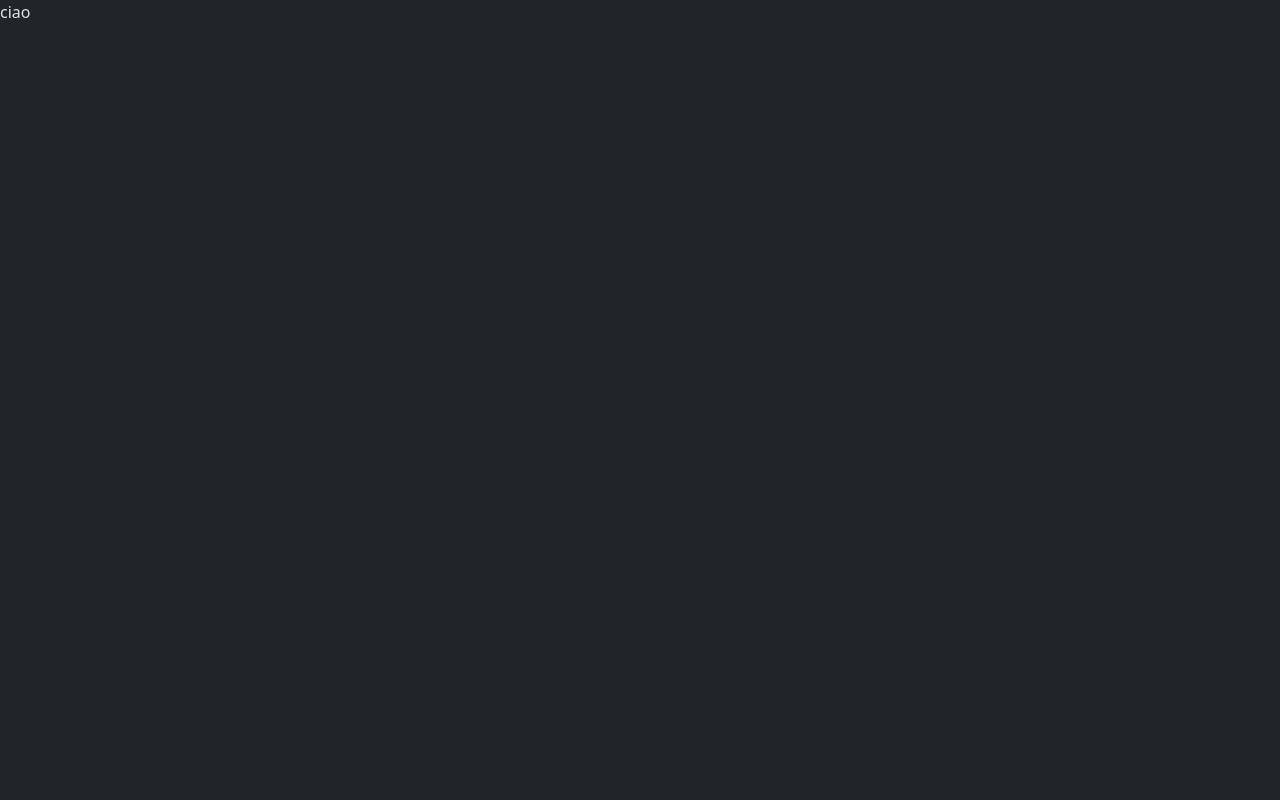
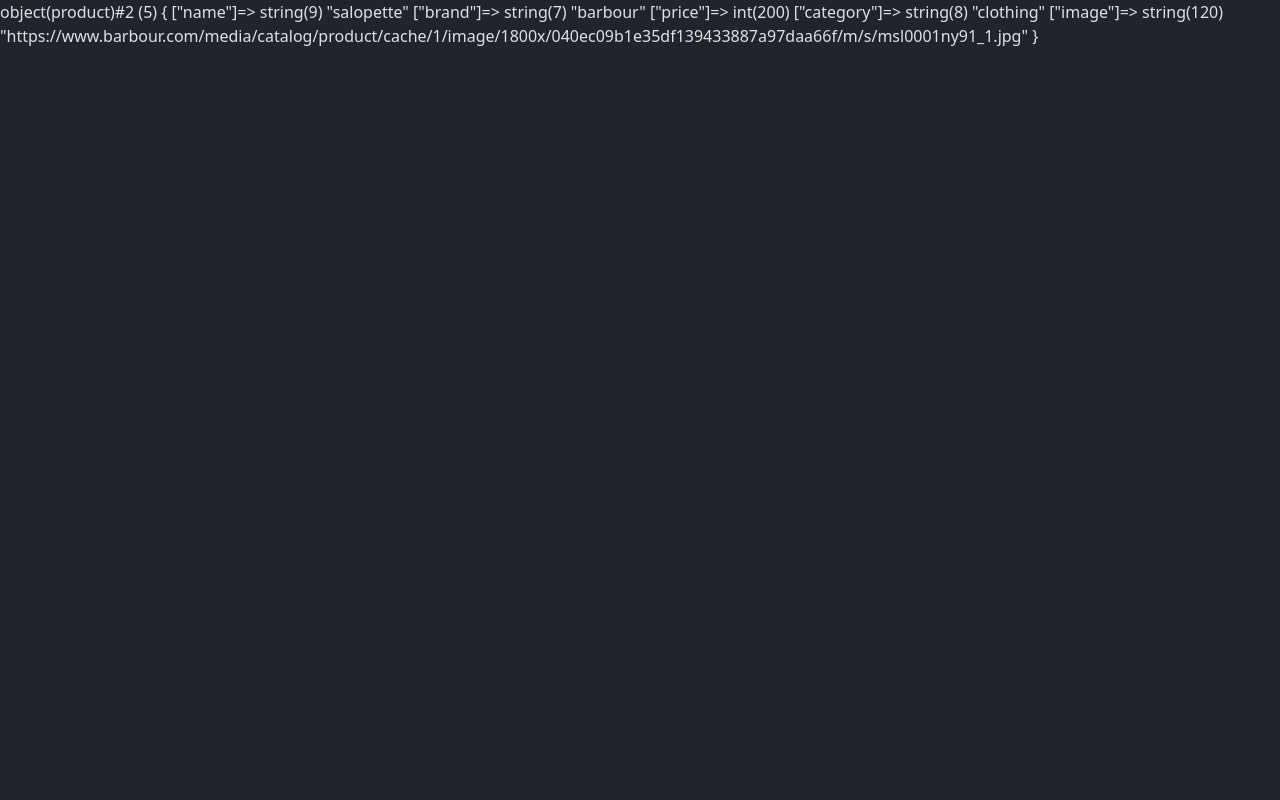
Before and after one commit to lucafagiolini/php-oop-2, a PHP site: page / in a window 1280 px wide. Before the commit the page is almost empty. Run offline with PHP 8.4, Linux system fonts and the light colour scheme; some libraries are stand-ins or nearby versions.

Commit message:
db file created, new prduct created, first product added.

```diff
--- /dev/null
+++ b/Models/Category.php
@@ -0,0 +1 @@
+<?php
--- /dev/null
+++ b/Models/Products.php
@@ -0,0 +1,21 @@
+<?php
+
+class product
+
+{
+
+    public $name;
+    public $brand;
+    public $price;
+    public $category;
+    public $image;
+
+    function __construct($name, $brand, $price, $category, $image)
+    {
+        $this->name = $name;
+        $this->brand = $brand;
+        $this->price = $price;
+        $this->category = $category;
+        $this->image = $image;
+    }
+}
--- /dev/null
+++ b/db.php
@@ -0,0 +1,7 @@
+<?php
+
+require './Models/Products.php';
+
+$newProduct = new Product("salopette", "barbour", 200, "clothing", "https://www.barbour.com/media/catalog/product/cache/1/image/1800x/040ec09b1e35df139433887a97daa66f/m/s/msl0001ny91_1.jpg");
+
+var_dump($newProduct);
--- a/index.php
+++ b/index.php
@@ -1,3 +1,9 @@
+<?php
+require __DIR__ . '/db.php';
+?>
+
+
+
 <!DOCTYPE html>
 <html lang="en">
 
@@ -25,7 +31,10 @@
 
 
 <body data-bs-theme="dark">
-    ciao
+    <div id="app">
+
+    </div>
+
 
 
 
```
